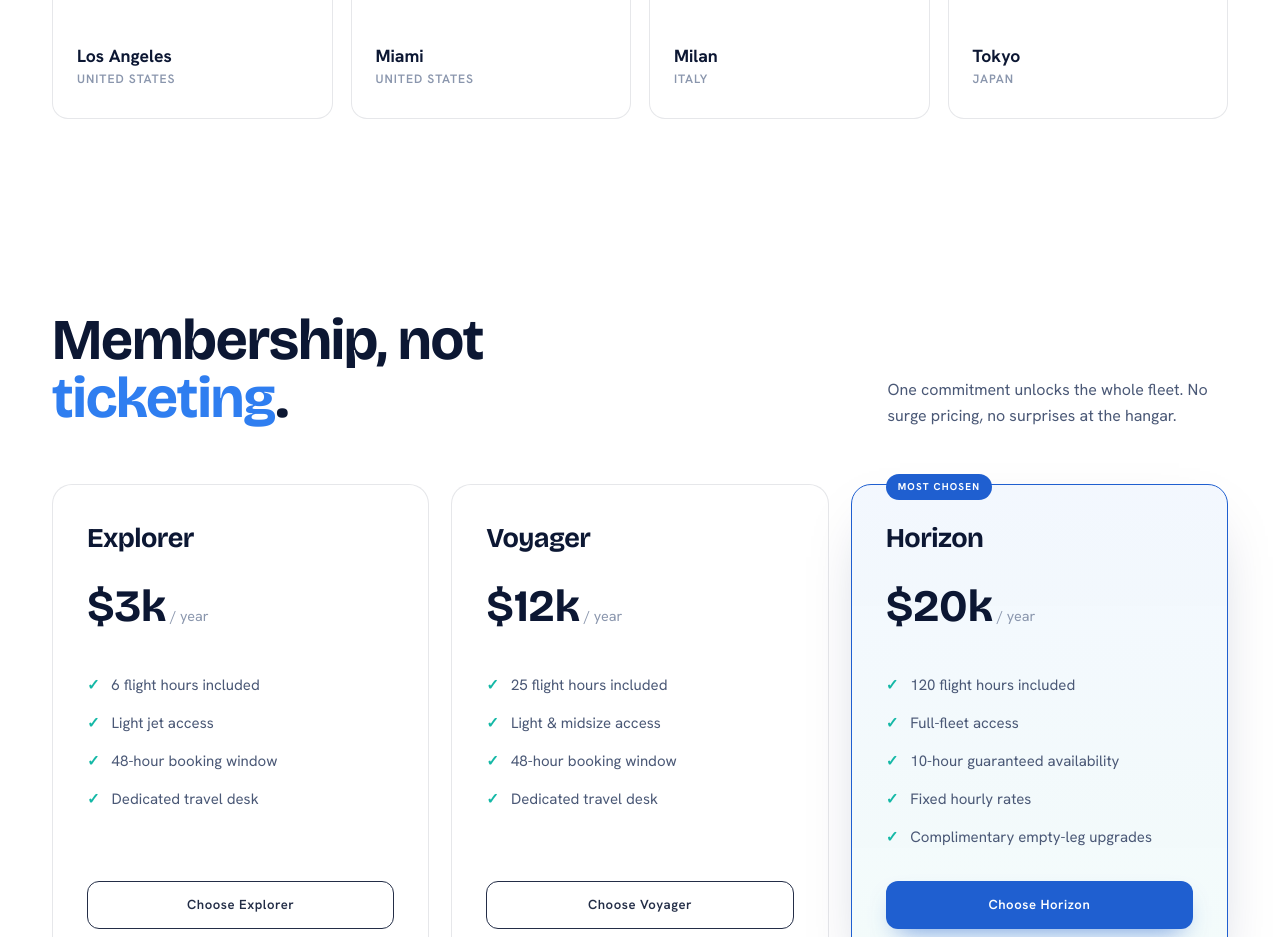
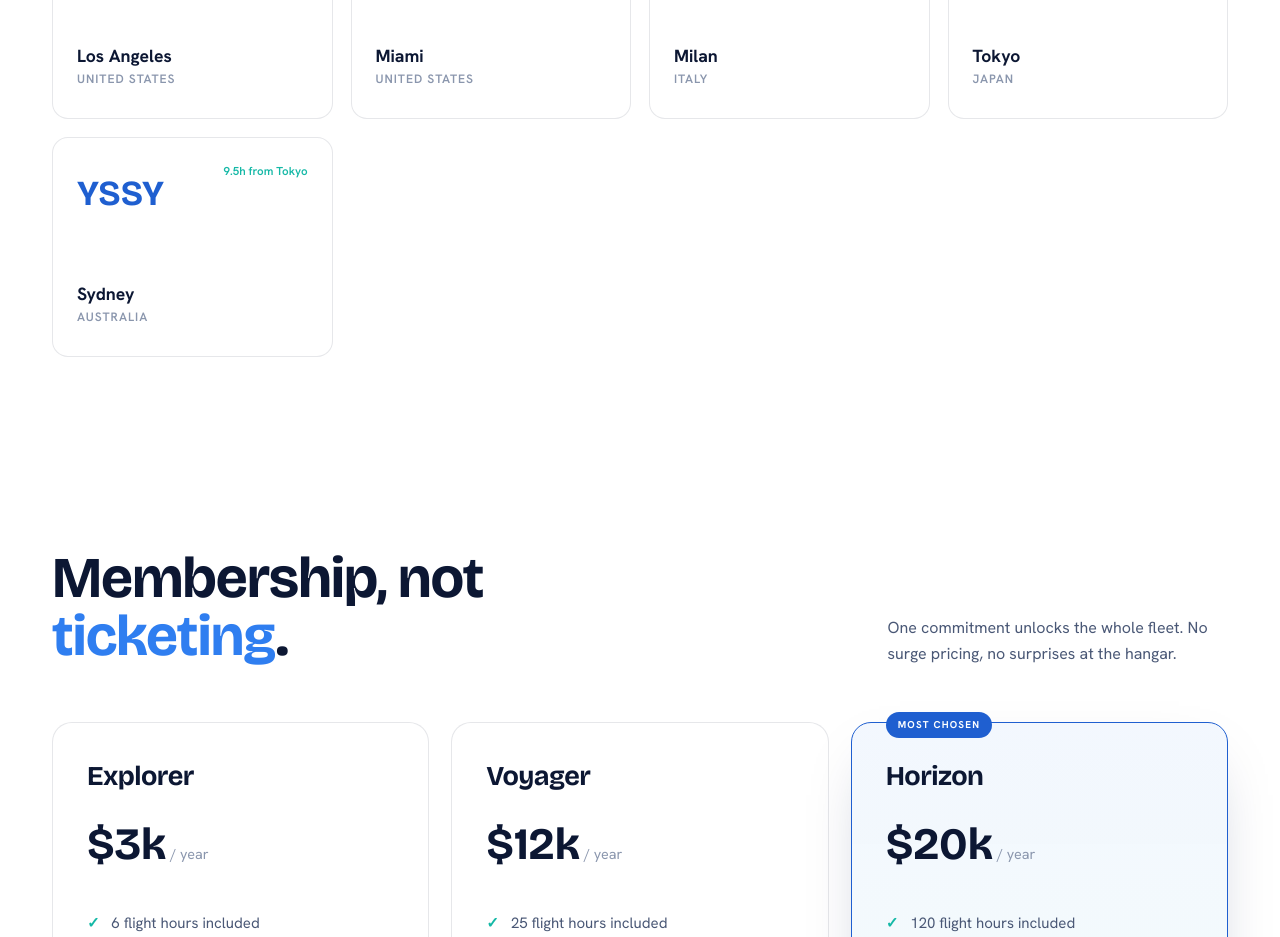
Before and after one commit to zeal-noahHoffman/Demo-Project, a React (Vite) app: page / in a window 1280 px wide. Shown: the part 2340-3277 px from the top of the page. Built offline with nearby package versions, Linux system fonts and the light colour scheme.

Commit message:
feat(KAN-10): Sydney-Destination

```diff
--- a/src/data.js
+++ b/src/data.js
@@ -24,6 +24,7 @@ export const DESTINATIONS = [
   { code: "MIA", city: "Miami",    country: "United States",  from: "New York", hours: 2.9 },
   { code: "LIML",city: "Milan",    country: "Italy",          from: "London",   hours: 1.8 },
   { code: "RJTT",city: "Tokyo",    country: "Japan",          from: "Los Angeles", hours: 11.2 },
+  { code: "YSSY",city: "Sydney",   country: "Australia",      from: "Tokyo",        hours: 9.5 },
 ];
 
 export const FLEET = [
```
Also changed, not shown: 2 other files (tests, documents, lock files or other folders).
